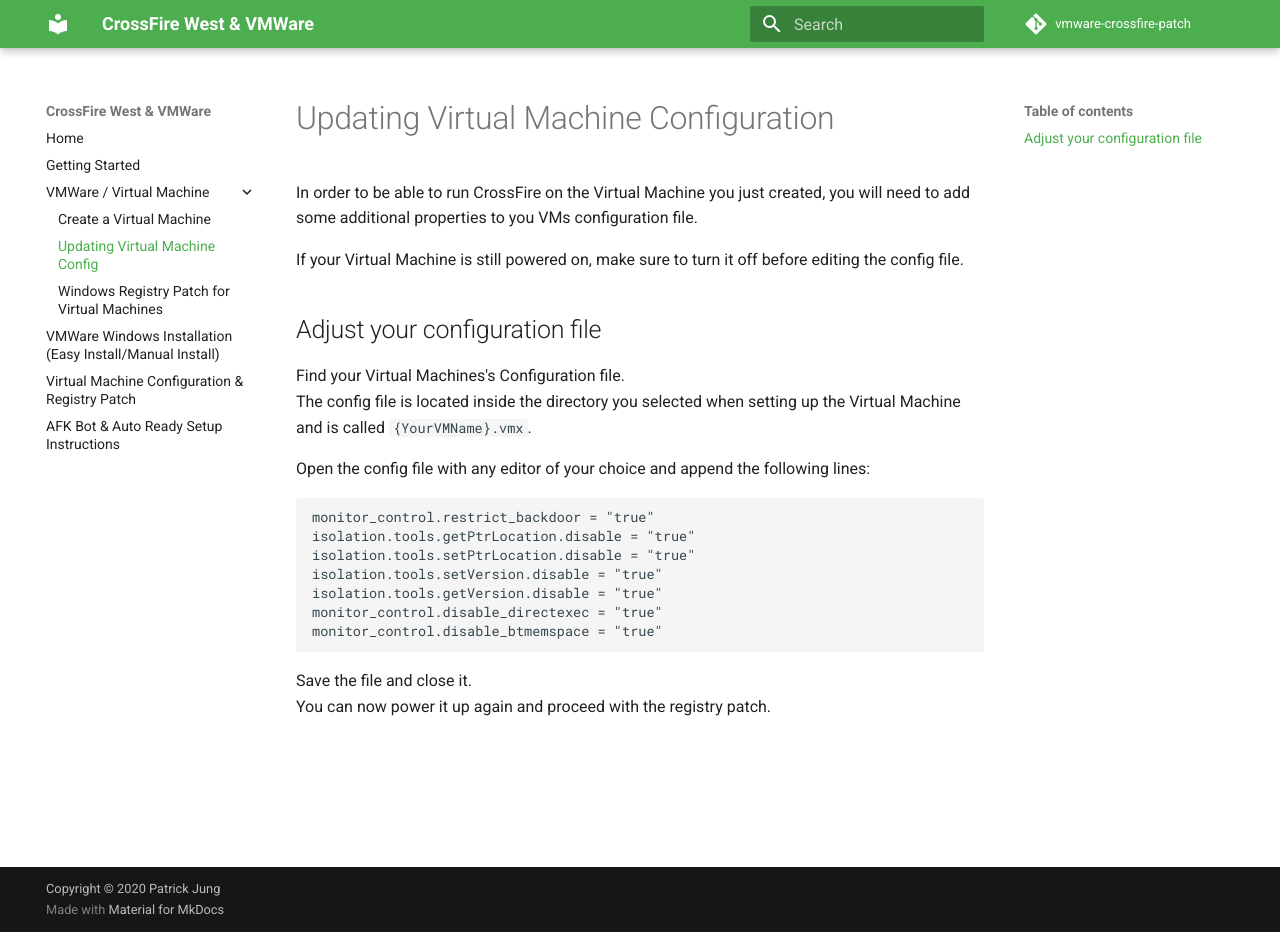
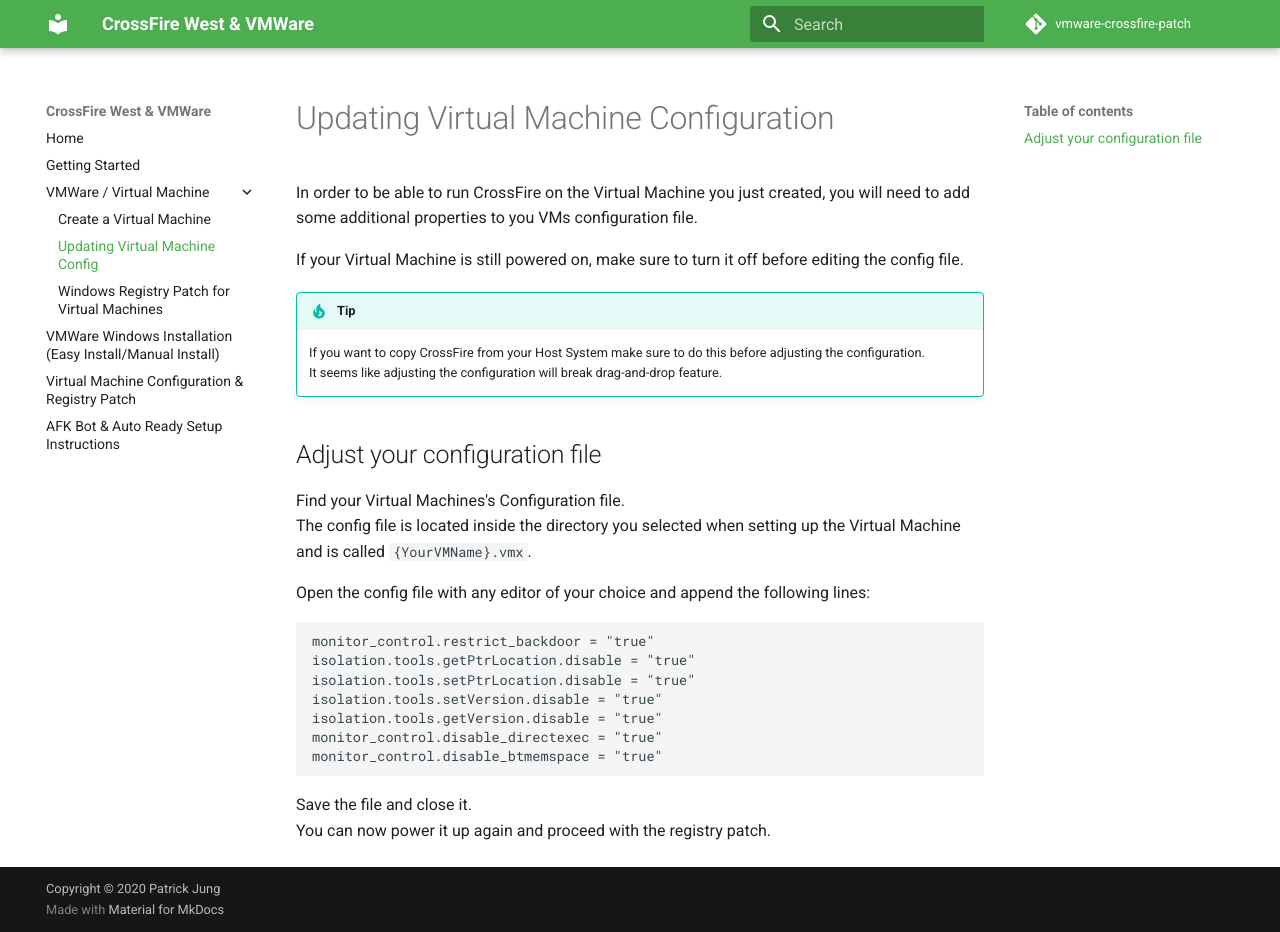
Before and after one commit to cfna/vmware-docs, an MkDocs documentation site: the page built from pages/vmware/vm_configuration.md, in a window 1280 px wide and 932 px high. Built offline with MkDocs 1.6.1 and Material for MkDocs 9.7.7, drawn with Linux system fonts in a browser that asks for light colours; comment, search, counter and statistics services are not loaded.

Commit message:
Added tip for copying cf client before adjusting config

```diff
--- a/pages/vmware/vm_configuration.md
+++ b/pages/vmware/vm_configuration.md
@@ -3,6 +3,10 @@
 In order to be able to run CrossFire on the Virtual Machine you just created, you will need to add some additional properties to you VMs configuration file.
 
 If your Virtual Machine is still powered on, make sure to turn it off before editing the config file.
+
+!!! tip
+    If you want to copy CrossFire from your Host System make sure to do this before adjusting the configuration.
+    It seems like adjusting the configuration will break drag-and-drop feature.
 
 ## Adjust your configuration file
 
```
